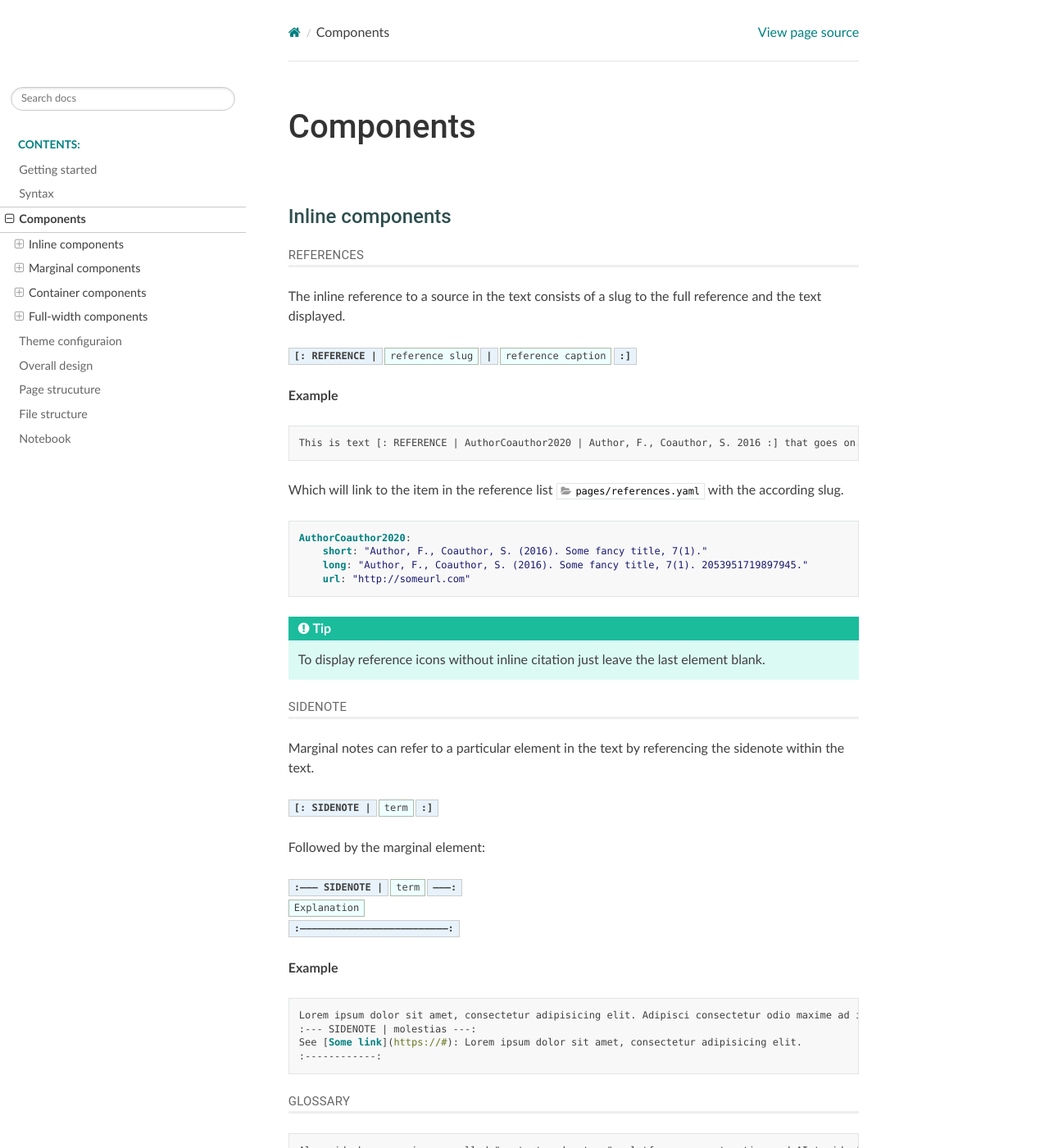
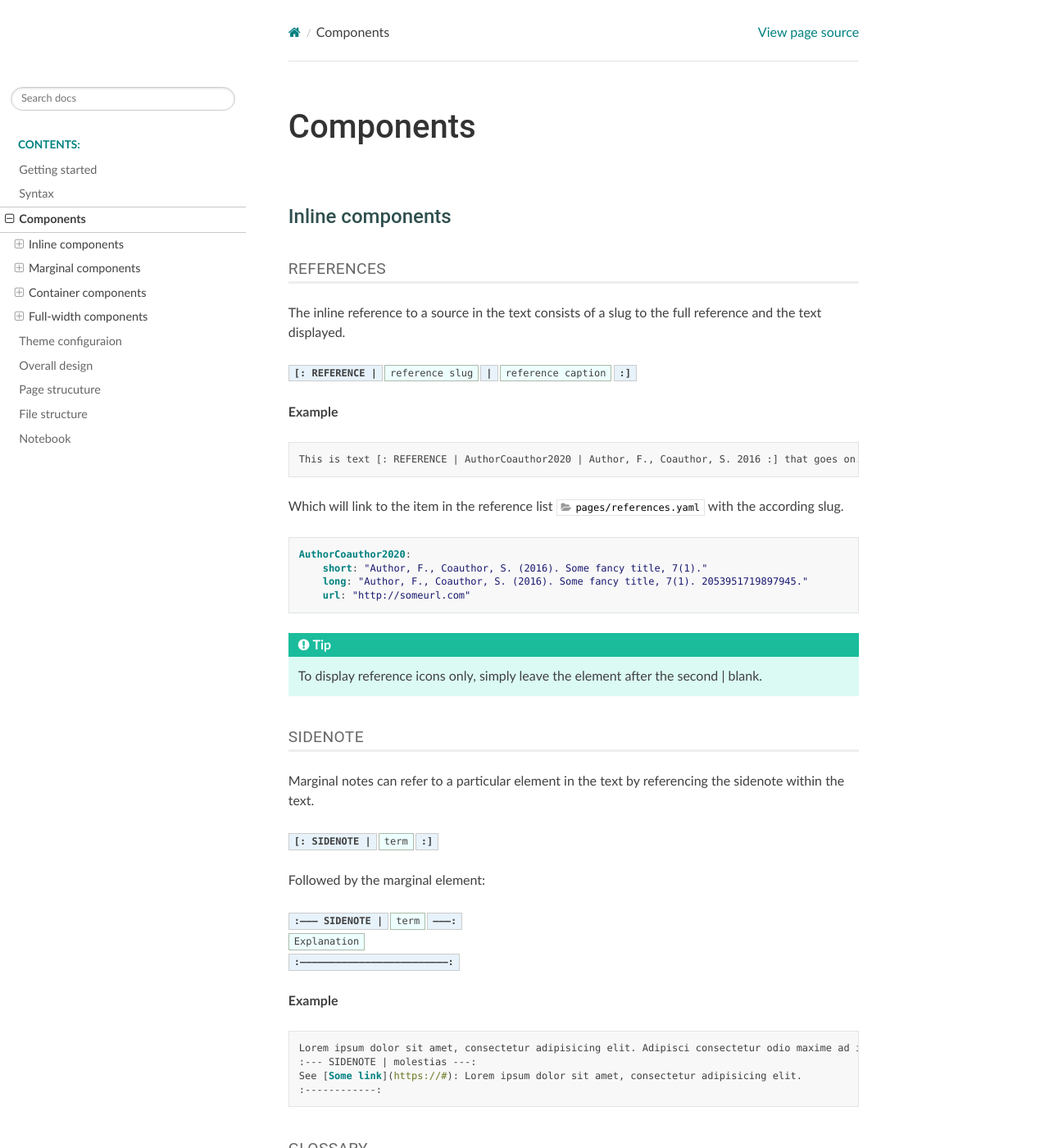
Before and after one commit to impactdistillery/graphite-paper, a Sphinx documentation site: the page built from docs/pages/components.rst, in a window 1280 px wide and 1400 px high. Shown: the whole window at 82% size. Built offline with Sphinx 7.4.7 and the Read the Docs theme 2.0.0, drawn with Linux system fonts in a browser that asks for light colours.

Commit message:
Documentation

```diff
--- a/docs/_static/css/custom.css
+++ b/docs/_static/css/custom.css
@@ -84,13 +84,14 @@ h2 {
 }
 
 h3 {
-    font-size: 0.93em;
+    font-size: 1.2em;
     text-transform: uppercase;
     color: #666;
     letter-spacing: 0.02em;
     font-weight: 400;
     padding-bottom: 0.2em;
     border-bottom: 3px solid #eee;
+    margin-top: 2em;
 }
 
 /*Inline code*/
--- a/docs/pages/components.rst
+++ b/docs/pages/components.rst
@@ -37,7 +37,7 @@ Which will link to the item in the reference list :file:`pages/references.yaml`
       url: "http://someurl.com"
 
 .. TIP::
-   To display reference icons without inline citation just leave the last element blank.
+   To display reference icons only, simply leave the element after the second | blank.
 
 
 Sidenote
```
